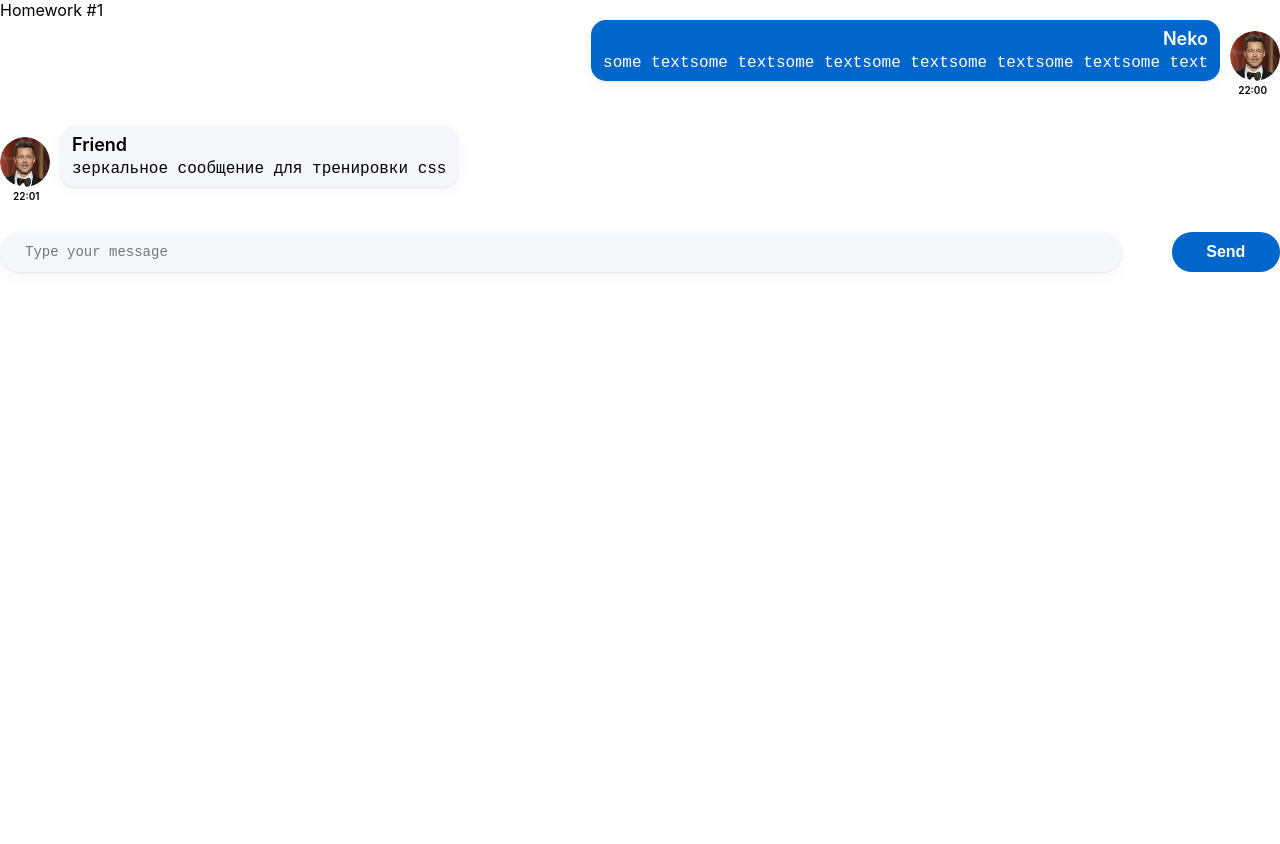
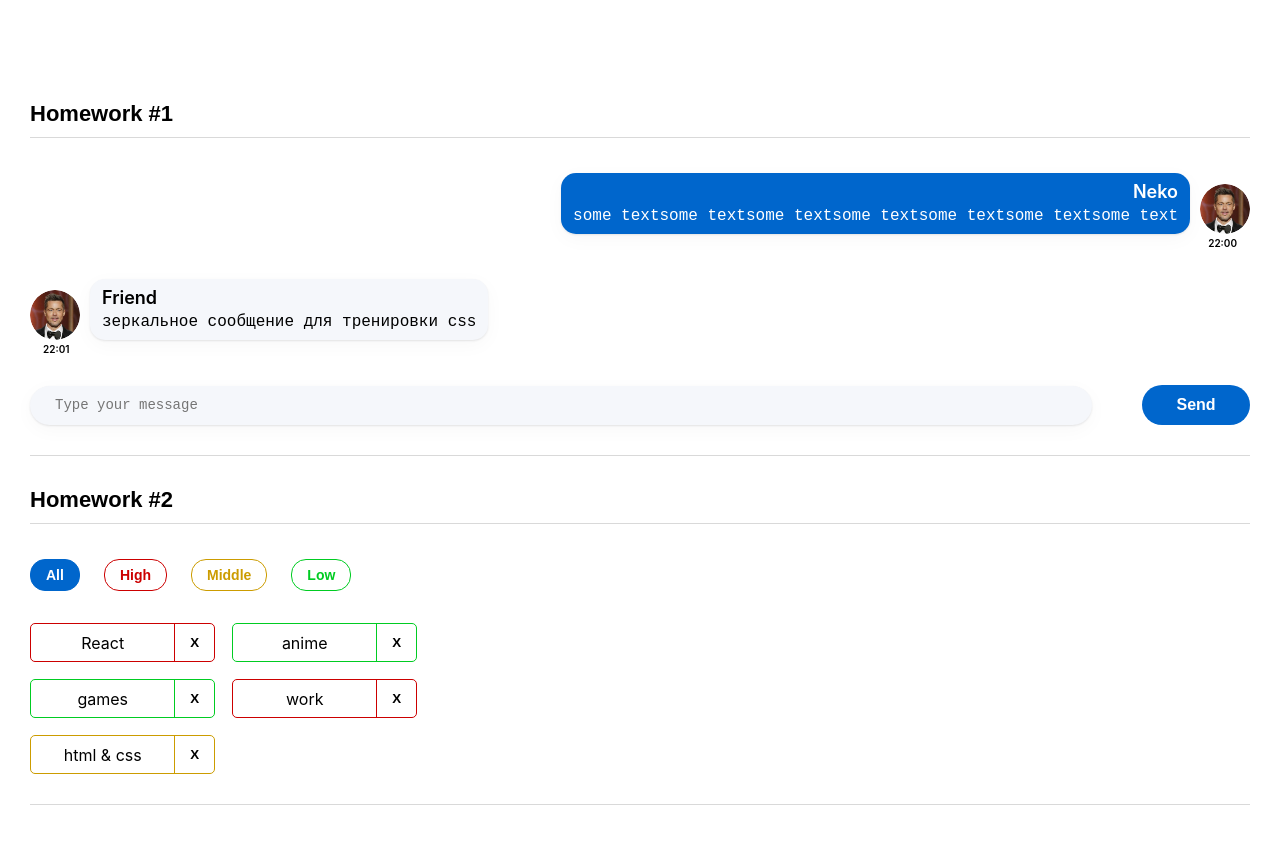
Before and after one commit to maksuchiha/reactPractice, a React (Create React App) app: page / in a window 1280 px wide. Shown: the top 844 px of the page. Before the commit the page ends 800 px from the top, so only its background shows below. Built offline with nearby package versions, Linux system fonts and the light colour scheme.

Commit message:
hw2 complete

```diff
--- a/src/s1-main/App.module.css
+++ b/src/s1-main/App.module.css
@@ -1,11 +1,21 @@
 .App {
     --header_height: 60px;
+    display: grid;
+    gap: 30px;
+    padding: 100px 30px;
 }
 
 .hw {
-
+    padding-bottom: 30px;
+    border-bottom: 1px solid #D9D9D9;
 }
 
 .hwTitle {
-
+    font-family: 'Montserrat', sans-serif;
+    font-weight: 600;
+    font-size: 22px;
+    line-height: 27px;
+    padding-bottom: 10px;
+    border-bottom: 1px solid #D9D9D9;
+    margin-bottom: 35px;
 }
--- a/src/s1-main/App.tsx
+++ b/src/s1-main/App.tsx
@@ -1,13 +1,14 @@
 import React from 'react'
 import s from './App.module.css'
 import HW1 from '../s2-homeworks/hw01/HW1'
+import HW2 from "../s2-homeworks/hw02/HW2";
 
 function App() {
     return (
         <div className={s.App}>
             <HW1/>
             {/*раскомментировать по ходу выполнения*/}
-            {/*<HW2/>*/}
+            <HW2/>
             {/*<HW3/>*/}
             {/*<HW4/>*/}
 
--- a/src/s2-homeworks/hw02/HW2.tsx
+++ b/src/s2-homeworks/hw02/HW2.tsx
@@ -17,16 +17,16 @@
 * */
 
 // types
-export type AffairPriorityType = any // need to fix any
+export type AffairPriorityType = 'high' | 'low' | 'middle' // need to fix any
 export type AffairType = {
-    _id: any // need to fix any
-    name: any // need to fix any
+    _id: number // need to fix any
+    name: string // need to fix any
     priority: AffairPriorityType
 }
 export type FilterType = 'all' | AffairPriorityType
 
 // constants
-const defaultAffairs: any = [ // need to fix any
+const defaultAffairs: AffairType[] = [ // need to fix any
     {_id: 1, name: 'React', priority: 'high'}, // студенты могут изменить содержимое name и количество элементов в массиве, ...priority не менять!
     {_id: 2, name: 'anime', priority: 'low'},
     {_id: 3, name: 'games', priority: 'low'},
@@ -35,23 +35,20 @@
 ]
 
 // pure helper functions
-export const filterAffairs = (affairs: any, filter: any): any => { // need to fix any
-
-
-    return affairs // need to fix
+export const filterAffairs = (affairs: AffairType[], filter: FilterType): AffairType[] => { // need to fix any
+    return filter !== 'all' ? affairs.filter(affair => affair.priority === filter) : affairs
 }
-export const deleteAffair = (affairs: any, _id: any): any => { // need to fix any
-
-    return affairs // need to fix
+export const deleteAffair = (affairs: AffairType[], _id: number): AffairType[] => { // need to fix any
+    return affairs.filter(affair => affair._id !== _id) // need to fix
 }
 
 function HW2() {
-    const [affairs, setAffairs] = useState<any>(defaultAffairs) // need to fix any
+    const [affairs, setAffairs] = useState<AffairType[]>(defaultAffairs) // need to fix any
     const [filter, setFilter] = useState<FilterType>('all')
 
     const filteredAffairs = filterAffairs(affairs, filter)
-    const deleteAffairCallback = (_id: any) => { // need to fix any
-        // need to fix
+    const deleteAffairCallback = (_id: number) => { // need to fix any
+        setAffairs(deleteAffair(affairs, _id))
     }
 
     return (
--- a/src/s2-homeworks/hw02/affairs/Affairs.tsx
+++ b/src/s2-homeworks/hw02/affairs/Affairs.tsx
@@ -4,23 +4,27 @@
 import s from './Affairs.module.css'
 
 type AffairsPropsType = {
-    data: any // need to fix any
-    setFilter: any
-    deleteAffairCallback: any
+    data: AffairType[] // need to fix any
+    setFilter: (filter: FilterType) => void
+    deleteAffairCallback: (_id: number) => void
     filter: FilterType
 }
 
 function Affairs(props: AffairsPropsType) {
     const setAll = () => {
+        props.setFilter("all")
         // need to fix
     }
     const setHigh = () => {
+        props.setFilter('high')
         // need to fix
     }
     const setMiddle = () => {
+        props.setFilter('middle')
         // need to fix
     }
     const setLow = () => {
+        props.setFilter('low')
         // need to fix
     }
 
--- a/src/s2-homeworks/hw02/affairs/affair/Affair.tsx
+++ b/src/s2-homeworks/hw02/affairs/affair/Affair.tsx
@@ -6,12 +6,12 @@
 type AffairPropsType = {
     // key не нужно типизировать
     affair: AffairType
-    deleteAffairCallback: any // need to fix any
+    deleteAffairCallback: (_id: number) => void // need to fix any
 }
 
 function Affair(props: AffairPropsType) {
-    const deleteCallback = () => {
-        // need to fix
+    const deleteCallback = (_id: number) => {
+        props.deleteAffairCallback(_id)
     }
 
     const nameClass = s.name + ' ' + s2[props.affair.priority]
@@ -24,7 +24,7 @@
             className={affairClass}
         >
             <div id={'hw2-name-' + props.affair._id} className={nameClass}>
-                {/*создаёт студент*/}
+                {props.affair.name}
 
                 {/**/}
             </div>
@@ -35,7 +35,7 @@
             <button
                 id={'hw2-button-delete-' + props.affair._id}
                 className={buttonClass}
-                // need to fix
+                onClick={() => deleteCallback(props.affair._id)}
 
             >
                 {/*текст кнопки могут изменить студенты*/}
```
